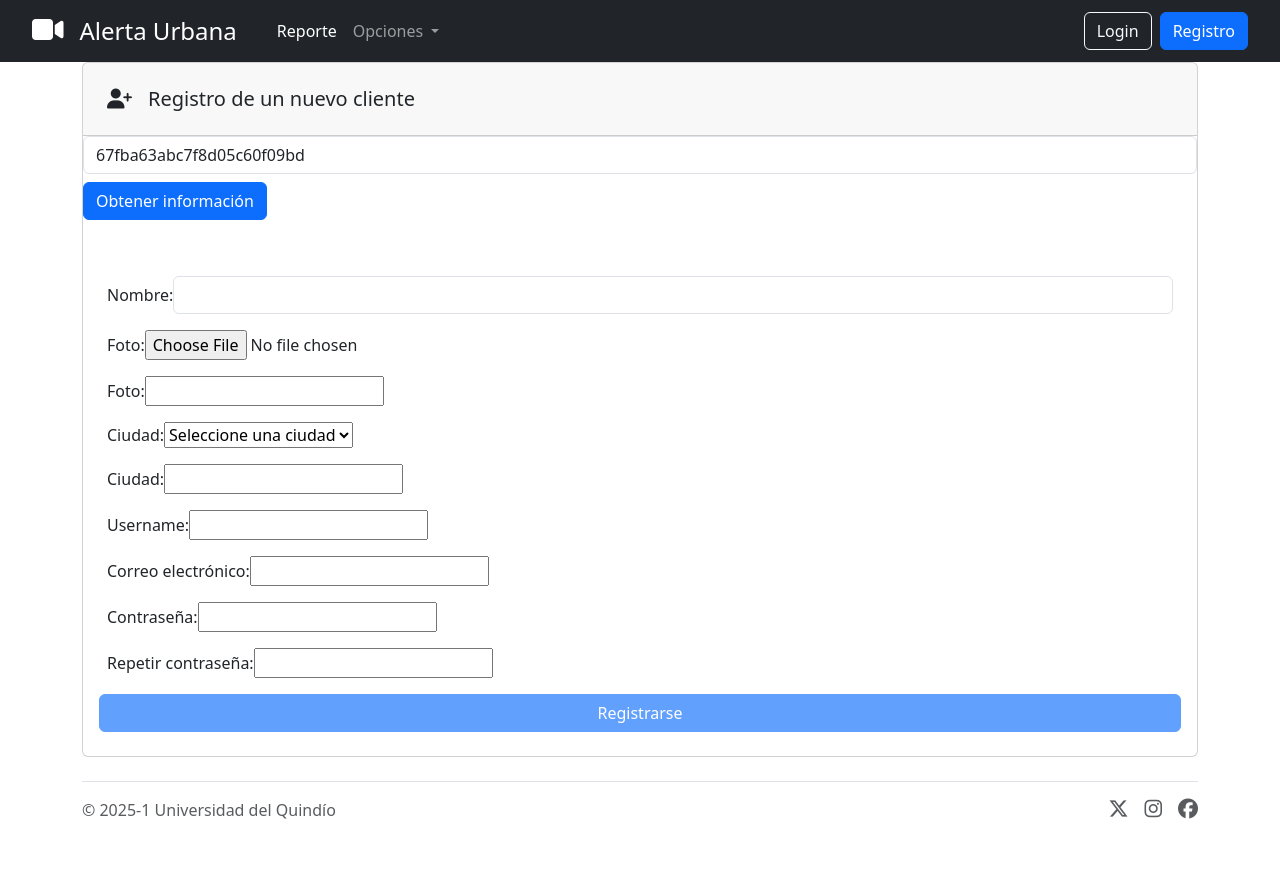
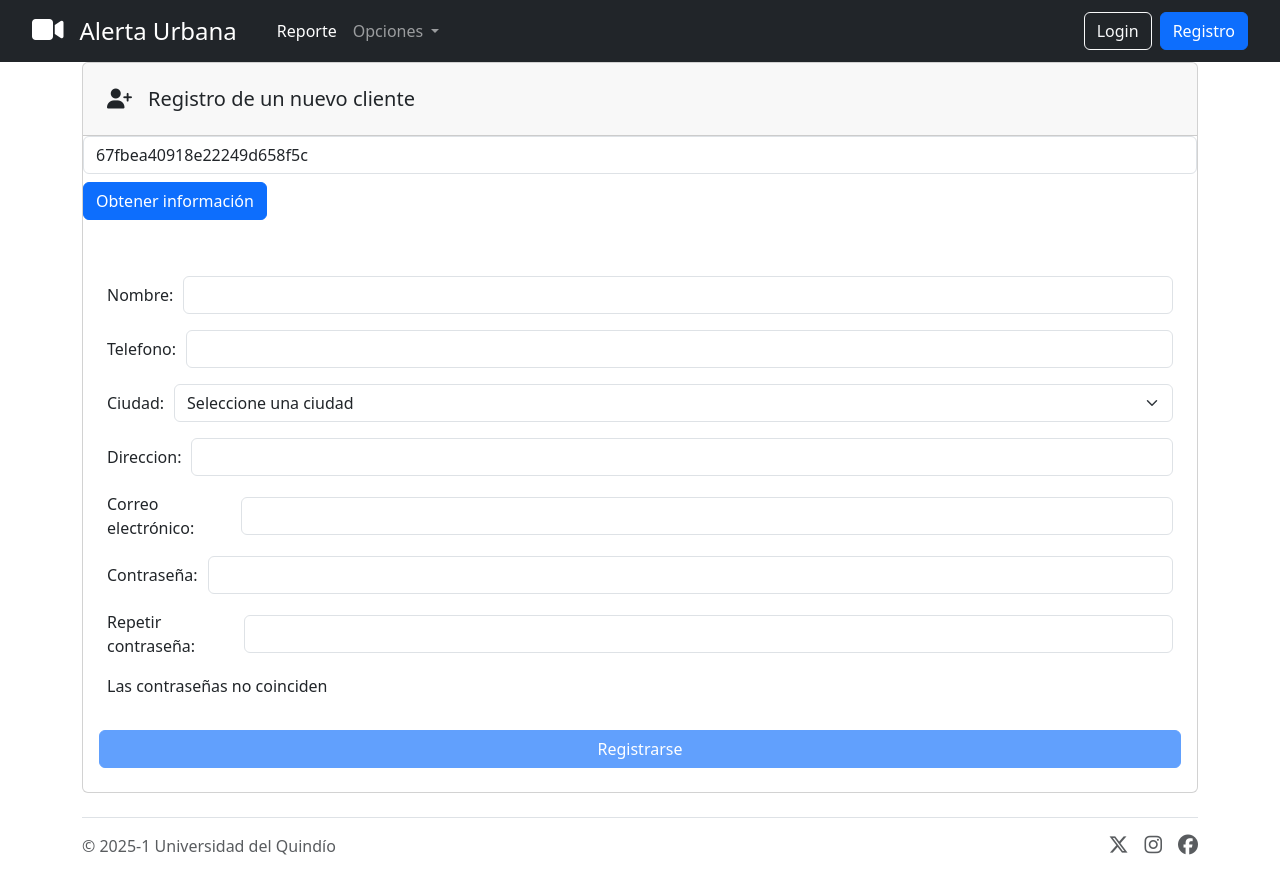
Before and after one commit to msolivar/AngularGuiasAvanzada, an Angular app in the folder AlertasUrbanasFront/: page /registro in a window 1280 px wide. Shown: the top 894 px of the page. Before the commit the page ends 862 px from the top, so only its background shows below. Built offline with nearby package versions, Linux system fonts and the light colour scheme.

Commit message:
registrar y consultar usuarios
registrar y consultar usuarios

```diff
--- a/AlertasUrbanasFront/src/app/componentes/login/login.component.html
+++ b/AlertasUrbanasFront/src/app/componentes/login/login.component.html
@@ -22,7 +22,9 @@
             <label class="form-check-label" style="font-size:13pt; background-color:#F1F1F1; color:black;" for="VerPassword">Ver contraseña</label>
           </div>
 
-          <button type="submit" class="btn btn-primary w-100">Ingresar</button>
+          <button type="submit"
+          class="btn btn-primary w-100"
+          [disabled]="loginForm.invalid">Ingresar</button>
 
         </form>
         <div class="text-center mt-4">
--- a/AlertasUrbanasFront/src/app/componentes/login/login.component.ts
+++ b/AlertasUrbanasFront/src/app/componentes/login/login.component.ts
@@ -3,7 +3,7 @@ import {
   FormGroup,
   ReactiveFormsModule,
   FormControl,
-  Validators,
+  Validators
 } from '@angular/forms';
 import { CommonModule } from '@angular/common';
 import { LoginService } from '../../servicios/login.service';
@@ -27,7 +27,7 @@ export class LoginComponent {
 
   loginForm: FormGroup = new FormGroup({
     correo: new FormControl('', [Validators.required, Validators.email]),
-    password: new FormControl('', [Validators.required]),
+    password: new FormControl('', [Validators.required, Validators.maxLength(10), Validators.minLength(7)]),
   });
 
   constructor(
--- a/AlertasUrbanasFront/src/app/componentes/registro/registro.component.html
+++ b/AlertasUrbanasFront/src/app/componentes/registro/registro.component.html
@@ -10,7 +10,7 @@
               #entradaInput
               placeholder="Ingresa el ID de usuario"
               class="form-control mb-2"
-              value="67fba63abc7f8d05c60f09bd"
+              value="67fbea40918e22249d658f5c"
             />
             <button
               class="btn btn-primary"
@@ -23,48 +23,42 @@
 
         <div class="card-body p-4">
 
-            <form class="row g-3" #f="ngForm" (ngSubmit)="registrar()">
+            <form class="row g-3" [formGroup]="loginForm" (ngSubmit)="registrar()">
                 <div class="d-flex align-items-center">
-                    <label  >Nombre: </label>
-                    <input class="form-control" type="text" name="nombre" [(ngModel)]="registroClienteDTO.nombre" />
+                    <label class="mr-10">Nombre: </label>
+                    <input type="text" formControlName="nombre" class="form-control" />
                 </div>
-                <div>
-                    <label>Foto: </label>
-                    <input type="file" name="fotoPerfil" (change)="onFileChange($event)" required />
+                <div class="d-flex align-items-center">
+                    <label class="mr-10">Telefono: </label>
+                    <input type="text" formControlName="telefono" class="form-control" />
                 </div>
-                <div>
-                    <label>Foto: </label>
-                    <input type="text" name="fotoPerfil" [(ngModel)]="registroClienteDTO.fotoPerfil" />
-                </div>
-                <div>
-                    <label>Ciudad: </label>
-                    <select name="ciudadResidencia" required [(ngModel)]="registroClienteDTO.ciudadResidencia">
+                <div class="d-flex align-items-center">
+                    <label class="mr-10">Ciudad: </label>
+                    <select formControlName="ciudad" required class="form-select" >
                         <option value="" selected>Seleccione una ciudad</option>
-                        @for (item of ciudades; track $index) { <option [value]="item">{{item}}</option> }
+                        @for (item of ciudades; track $index) {
+                            <option [value]="item">{{item}}</option>
+                        }
                     </select>
                 </div>
-                <div>
-                    <label>Ciudad: </label>
-                    <input type="text" name="ciudadResidencia" [(ngModel)]="registroClienteDTO.ciudadResidencia" readonly />
+                <div class="d-flex align-items-center">
+                    <label class="mr-10">Direccion: </label>
+                    <input type="text" formControlName="direccion" class="form-control" />
                 </div>
-                <div>
-                    <label>Username: </label>
-                    <input type="text" name="nickname" [(ngModel)]="registroClienteDTO.nickname" />
+                <div class="d-flex align-items-center">
+                    <label class="mr-10">Correo electrónico: </label>
+                    <input type="email" formControlName="email" class="form-control"  />
                 </div>
-                <div>
-                    <label>Correo electrónico: </label>
-                    <input type="email" name="email" [(ngModel)]="registroClienteDTO.email" />
+                <div class="d-flex align-items-center">
+                    <label class="mr-10">Contraseña: </label>
+                    <input type="password" formControlName="password" class="form-control" />
                 </div>
-                <div>
-                    <label>Contraseña: </label>
-                    <input type="password" name="password" [(ngModel)]="registroClienteDTO.password" />
-                </div>
-                <div>
-                    <label>Repetir contraseña: </label>
-                    <input type="password" name="confirmaPassword" [(ngModel)]="registroClienteDTO.confirmaPassword" required />
+                <div class="d-flex align-items-center">
+                    <label class="mr-10">Repetir contraseña: </label>
+                    <input type="password" formControlName="confirmaPassword" class="form-control" required />
                 </div>
                 @if (!sonIguales()) { <p>Las contraseñas no coinciden</p> }
-                <button type="submit" class="btn btn-primary" [disabled]="f.invalid || !sonIguales()">Registrarse</button>
+                <button type="submit" class="btn btn-primary" [disabled]="loginForm.invalid && !sonIguales()">Registrarse</button>
                 <!-- <button type="submit" [disabled]="f.invalid">Registrarse</button> -->
             </form>
         </div>
--- a/AlertasUrbanasFront/src/app/componentes/registro/registro.component.ts
+++ b/AlertasUrbanasFront/src/app/componentes/registro/registro.component.ts
@@ -1,85 +1,119 @@
 import { Component } from '@angular/core';
+import {
+  FormGroup,
+  ReactiveFormsModule,
+  FormControl,
+  Validators
+} from '@angular/forms';
+import { CommonModule } from '@angular/common';
+import { RegistroUsuarioService } from '../../servicios/registro-usuario.service';
 import { RegistroClienteDTO } from '../../dto/registro-cliente-dto';
-import { FormsModule } from '@angular/forms';
 import { RouterModule } from '@angular/router';
-import { ReactiveFormsModule } from '@angular/forms';
-// Habilitar ngModel
-import { RegistroUsuarioService } from '../../servicios/registro-usuario.service';
 
 @Component({
   selector: 'app-registro',
   standalone: true,
-  imports: [RouterModule, FormsModule, ReactiveFormsModule], // Habilitar ngModel
+  imports: [ReactiveFormsModule, CommonModule,RouterModule], // Habilitar ngModel
   templateUrl: './registro.component.html',
-  styleUrl: './registro.component.css'
+  styleUrl: './registro.component.css',
 })
-
 export class RegistroComponent {
-
   // Instanciar Clase
   registroClienteDTO: RegistroClienteDTO;
 
   // Lista de ciudades
   ciudades: string[];
 
-  // Archivos
-  archivos!:FileList;
+  salidaTexto = '';
 
-  salidaTexto = "";
+  loginForm: FormGroup = new FormGroup({
+    nombre: new FormControl('', [Validators.required, Validators.minLength(7)]),
+    telefono: new FormControl('', [Validators.required, Validators.pattern(/^[0-9]+$/), Validators.minLength(7)]),
+    ciudad: new FormControl('', [Validators.required, Validators.minLength(7)]),
+    direccion: new FormControl('', [Validators.required, Validators.minLength(7)]),
+    email: new FormControl('', [Validators.required, Validators.email]),
+    password: new FormControl('', [Validators.required, Validators.maxLength(10), Validators.minLength(7)]),
+    confirmaPassword: new FormControl('', [Validators.required, Validators.maxLength(10), Validators.minLength(7)])
+  });
 
-  constructor(private RegistroService: RegistroUsuarioService
-  ) {
+  constructor(private RegistroService: RegistroUsuarioService) {
     this.registroClienteDTO = new RegistroClienteDTO();
     this.ciudades = [];
     this.cargarCiudades(); // Llamado para llenar las ciudades
   }
 
   public obtenerInformacion(idUsuario: string) {
-    this.RegistroService.obtenerUsuario(idUsuario)
-    .subscribe({
+    this.RegistroService.obtenerUsuario(idUsuario).subscribe({
       next: (data) => {
-        if (!data.error && data.respuesta) {
-          const r = data.respuesta;
-          this.salidaTexto = `Nombre: ${r.nombre}, Email: ${r.email}, ciudad: ${r.ciudad}`;
+        console.log(JSON.stringify(data));
+
+        if (data) {
+          const r = data;
+          this.salidaTexto = `
+          Nombre: ${r.nombre}, Email: ${r.email}, ciudad: ${r.ciudad}
+          Telefono: ${r.telefono}, Direccion: ${r.direccion}`;
         } else {
           this.salidaTexto = 'No se encontró el usuario.';
         }
       },
-      error: (err) => {
-        this.salidaTexto = 'Error al obtener la información.';
-        console.error(err);
-      }
+      error: (error) => {
+
+        if (error.status === 404) {
+          this.salidaTexto = 'Usuario no encontrado.';
+        } else if (error.status === 403) {
+          this.salidaTexto = 'Usuario no autentificado';
+        } else {
+          this.salidaTexto = 'Error al obtener la información.';
+        }
+
+        // console.error(JSON.stringify(error));
+      },
     });
   }
 
   public registrar() {
+
+    this.registroClienteDTO.nombre = this.loginForm.get('nombre')?.value;
+    this.registroClienteDTO.telefono = this.loginForm.get('telefono')?.value;
+    this.registroClienteDTO.ciudad = this.loginForm.get('ciudad')?.value;
+    this.registroClienteDTO.direccion = this.loginForm.get('direccion')?.value;
+    this.registroClienteDTO.email = this.loginForm.get('email')?.value;
+    this.registroClienteDTO.password = this.loginForm.get('password')?.value;
+
+    delete this.registroClienteDTO.confirmaPassword;
     // console.log(this.registroClienteDTO);
-    //Usuario debe Agregar Foto
-    if (this.registroClienteDTO.fotoPerfil != "") {
-      console.log(this.registroClienteDTO);
-      } else {
-      console.log("Debe cargar una foto");
-    }
+    this.RegistroService.registrarUsuario(this.registroClienteDTO).subscribe({
+      next: (data) => {
+        console.log('Cliente registrado Revise en su badeja de entrada, si su correo existe se le ha enviado un correo con el link de recuperación');
+      },
+      error: (error) => {
+        console.log(JSON.stringify(error));
+
+        if (error.status === 500) {
+          console.error('Error en el servidor');
+        } else {
+          if (error.error && error.error.mensaje) {
+            console.log(error.error.data);
+          } else {
+            console.log('Se produjo un error, por favor verifica tus datos o intenta más tarde.');
+          }
+        }
+      },
+    });
   }
 
   public sonIguales(): boolean {
-    return this.registroClienteDTO.password == this.registroClienteDTO.confirmaPassword;
+    const password = this.loginForm.get('password')?.value;
+    const confirmar = this.loginForm.get('confirmaPassword')?.value;
+
+    return (
+      password?.trim() !== '' &&
+      confirmar?.trim() !== '' &&
+      password === confirmar
+    );
   }
 
   private cargarCiudades() {
-    this.ciudades = ["Bogotá", "Medellín", "Cali", "Barranquilla", "Cartagena"];
+    this.ciudades = ['CALI', 'MEDELLIN', 'ARMENIA', 'MANIZALES', 'PEREIRA', 'BOGOTA'];
   }
-
-  public onFileChange(event: any) {
-    if (event.target.files.length > 0) {
-    const files = event.target.files;
-    console.log(files);
-
-    this.archivos = event.target.files;
-    this.registroClienteDTO.fotoPerfil = this.archivos[0].name;
-    }
-  }
-
-
-
 }
--- a/AlertasUrbanasFront/src/app/dto/registro-cliente-dto.ts
+++ b/AlertasUrbanasFront/src/app/dto/registro-cliente-dto.ts
@@ -1,13 +1,14 @@
 export class RegistroClienteDTO {
     constructor(
     public nombre: string = '',
-    public fotoPerfil: string = '',
-    public ciudadResidencia: string = '',
-    public nickname: string = '',
+    public telefono: string = '',
+    public ciudad: string = '',
+    public direccion: string = '',
     public email: string = '',
     public password: string = '',
-    public confirmaPassword: string = '',
+    public confirmaPassword?: string,
     ) { }
 }
+
 // Las Clases Dtos RegistroClienteDTO
 // se debe crear igual a los Dtos del backend
--- a/AlertasUrbanasFront/src/app/servicios/registro-usuario.service.ts
+++ b/AlertasUrbanasFront/src/app/servicios/registro-usuario.service.ts
@@ -1,20 +1,23 @@
 import { Injectable } from '@angular/core';
 import { HttpClient } from '@angular/common/http';
+import { RegistroClienteDTO } from '../dto/registro-cliente-dto';
 import { Observable } from 'rxjs';
 import { MensajeDTO } from '../dto/MensajeDTO';
 import { RutasDeNavegacion } from './rutadenavegacion';
 
 @Injectable({
-  providedIn: 'root'
+  providedIn: 'root',
 })
+export class RegistroUsuarioService {
+  constructor(private http: HttpClient) {}
 
-export class RegistroUsuarioService {
+  private apiUrl = RutasDeNavegacion.apiUrl + 'usuarios';
 
-  constructor(private http: HttpClient) { }
+  public obtenerUsuario(idUsuario: string): Observable<any> {
+    return this.http.get<any>(`${this.apiUrl}/${idUsuario}`);
+  }
 
-  private apiUrl = RutasDeNavegacion.apiUrl+"/usuarios";
-
-  public obtenerUsuario(idUsuario: string): Observable<MensajeDTO> {
-    return this.http.get<MensajeDTO>(`${this.apiUrl}/${idUsuario}`);
+  public registrarUsuario(clienteData: RegistroClienteDTO): Observable<MensajeDTO> {
+    return this.http.post<MensajeDTO>(this.apiUrl + '/registro', clienteData);
   }
 }
--- a/AlertasUrbanasFront/src/app/servicios/token.service.ts
+++ b/AlertasUrbanasFront/src/app/servicios/token.service.ts
@@ -2,6 +2,7 @@ import { Injectable,Inject,PLATFORM_ID } from '@angular/core';
 import { Router } from '@angular/router';
 import { Buffer } from "buffer";
 import { isPlatformBrowser } from '@angular/common';
+// import { json } from 'stream/consumers';
 
 const TOKEN_KEY = "AuthToken";
 
--- a/AlertasUrbanasFront/src/index.html
+++ b/AlertasUrbanasFront/src/index.html
@@ -1,11 +1,12 @@
 <!doctype html>
-<html lang="en">
+<html lang="es">
 <head>
   <meta charset="utf-8">
   <title>AlertasUrbanasFront</title>
   <base href="/">
   <meta name="viewport" content="width=device-width, initial-scale=1">
   <link rel="icon" type="image/x-icon" href="favicon.ico">
+
 </head>
 <body>
   <app-root></app-root>
--- a/AlertasUrbanasFront/src/styles.css
+++ b/AlertasUrbanasFront/src/styles.css
@@ -16,3 +16,8 @@
     background-position: right calc(0.375em + 0.1875rem) center;
     background-size: calc(0.75em + 0.375rem) calc(0.75em + 0.375rem);
 }
+
+/* Margen a la derecha */
+.mr-10 {
+    margin-right: 10px;
+}
```
